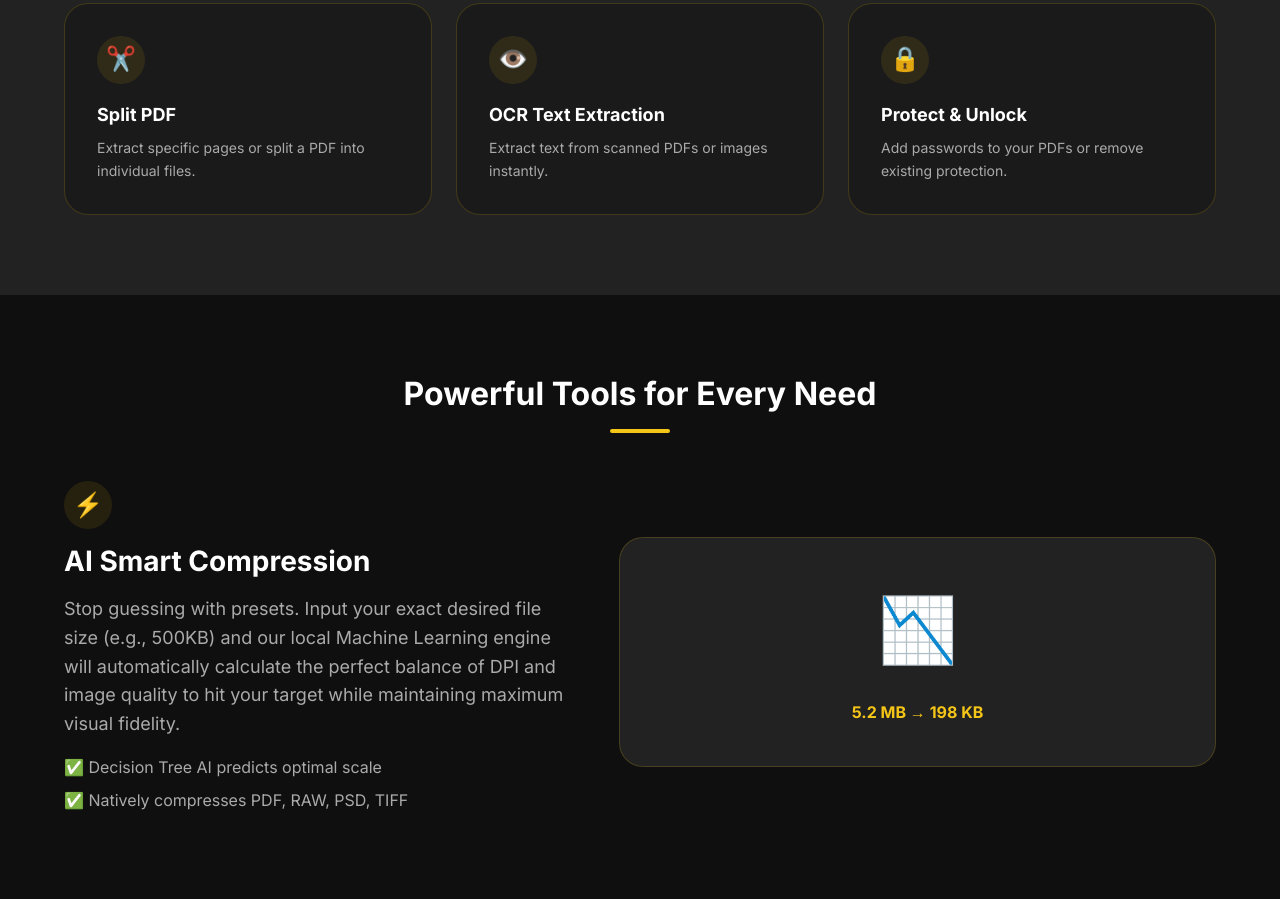
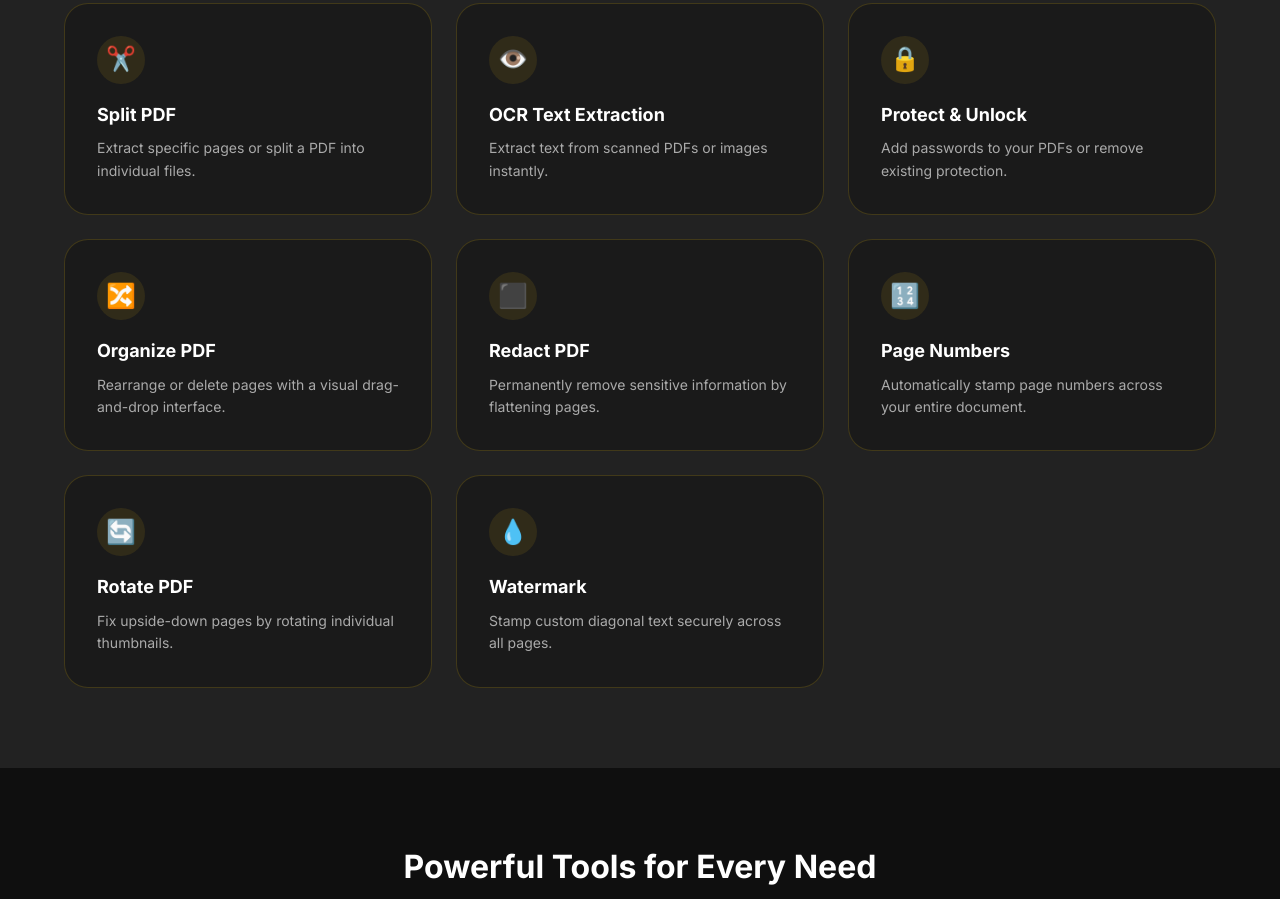
Before and after one commit to abhranilsingharoy-cloud/ZapPDF, a website: page index.html in a window 1280 px wide. Shown: the part 1661-2560 px from the top of the page. Drawn offline with nearby package versions, Linux system fonts and the light colour scheme.

Commit message:
feat: Update homepage tools grid and FAQ to include all new features

```diff
--- a/index.html
+++ b/index.html
@@ -288,6 +288,46 @@
                     <h3>Protect & Unlock</h3>
                     <p>Add passwords to your PDFs or remove existing protection.</p>
                 </a>
+                <!-- Organize -->
+                <a href="tools/organize.html" class="feature-card" style="text-decoration: none; color: inherit;">
+                    <div class="feature-icon-wrapper">
+                        🔀
+                    </div>
+                    <h3>Organize PDF</h3>
+                    <p>Rearrange or delete pages with a visual drag-and-drop interface.</p>
+                </a>
+                <!-- Redact -->
+                <a href="tools/redact.html" class="feature-card" style="text-decoration: none; color: inherit;">
+                    <div class="feature-icon-wrapper">
+                        ⬛
+                    </div>
+                    <h3>Redact PDF</h3>
+                    <p>Permanently remove sensitive information by flattening pages.</p>
+                </a>
+                <!-- Page Numbers -->
+                <a href="tools/number.html" class="feature-card" style="text-decoration: none; color: inherit;">
+                    <div class="feature-icon-wrapper">
+                        🔢
+                    </div>
+                    <h3>Page Numbers</h3>
+                    <p>Automatically stamp page numbers across your entire document.</p>
+                </a>
+                <!-- Rotate -->
+                <a href="tools/rotate.html" class="feature-card" style="text-decoration: none; color: inherit;">
+                    <div class="feature-icon-wrapper">
+                        🔄
+                    </div>
+                    <h3>Rotate PDF</h3>
+                    <p>Fix upside-down pages by rotating individual thumbnails.</p>
+                </a>
+                <!-- Watermark -->
+                <a href="tools/watermark.html" class="feature-card" style="text-decoration: none; color: inherit;">
+                    <div class="feature-icon-wrapper">
+                        💧
+                    </div>
+                    <h3>Watermark</h3>
+                    <p>Stamp custom diagonal text securely across all pages.</p>
+                </a>
             </div>
         </div>
     </section>
@@ -440,7 +480,7 @@
                 <div class="feature-card">
                     <div class="feature-icon-wrapper">🛠️</div>
                     <h3>Complete Suite</h3>
-                    <p>Compress, Convert, Organize, Merge, Split, OCR, and Encrypt. The ultimate document ecosystem.</p>
+                    <p>Compress, Convert, Organize, Redact, Rotate, Split, OCR, and Encrypt. The ultimate document ecosystem.</p>
                 </div>
                 <div class="feature-card">
                     <div class="feature-icon-wrapper">⚙️</div>
```
Also changed, not shown: pages/faq.html (+35 -0 lines).
